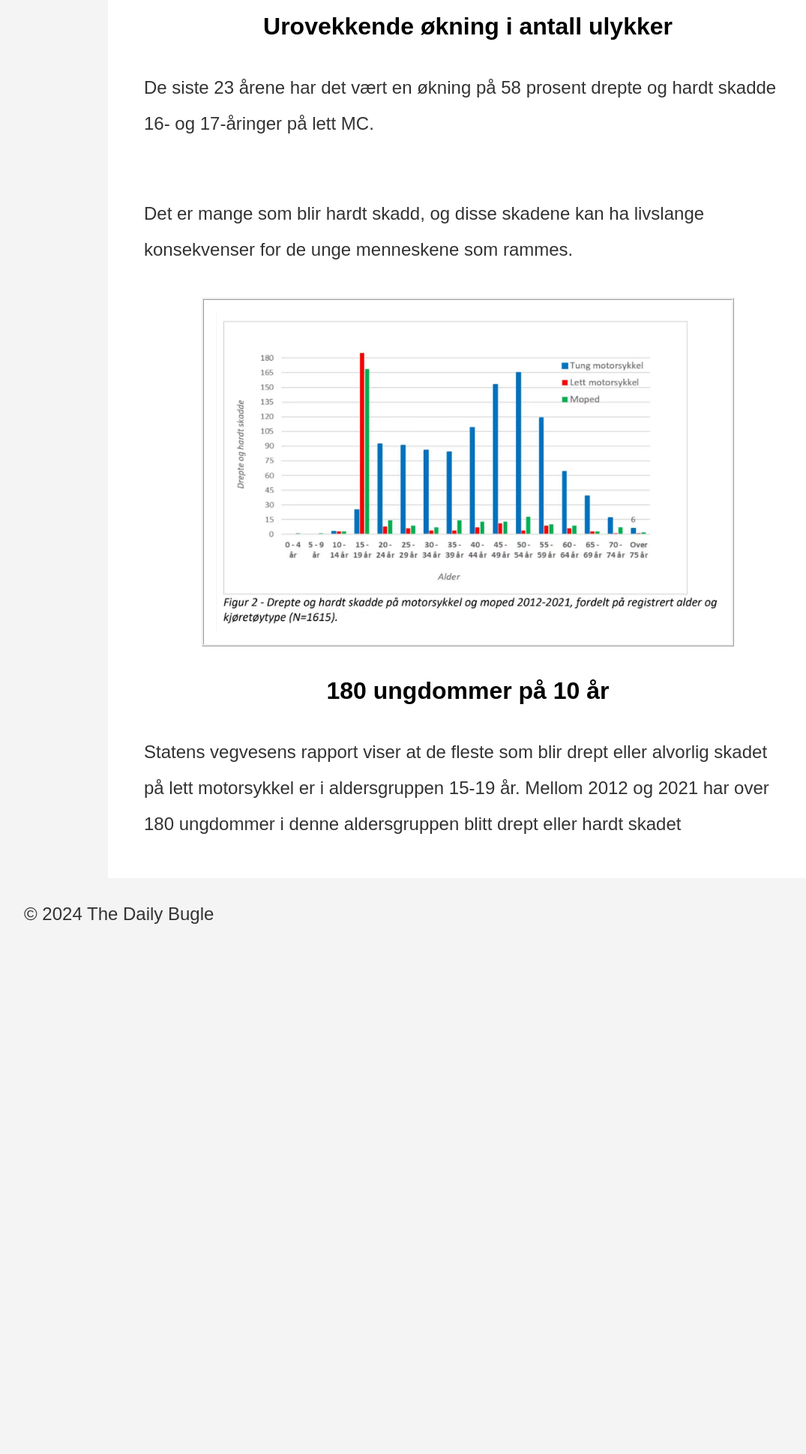
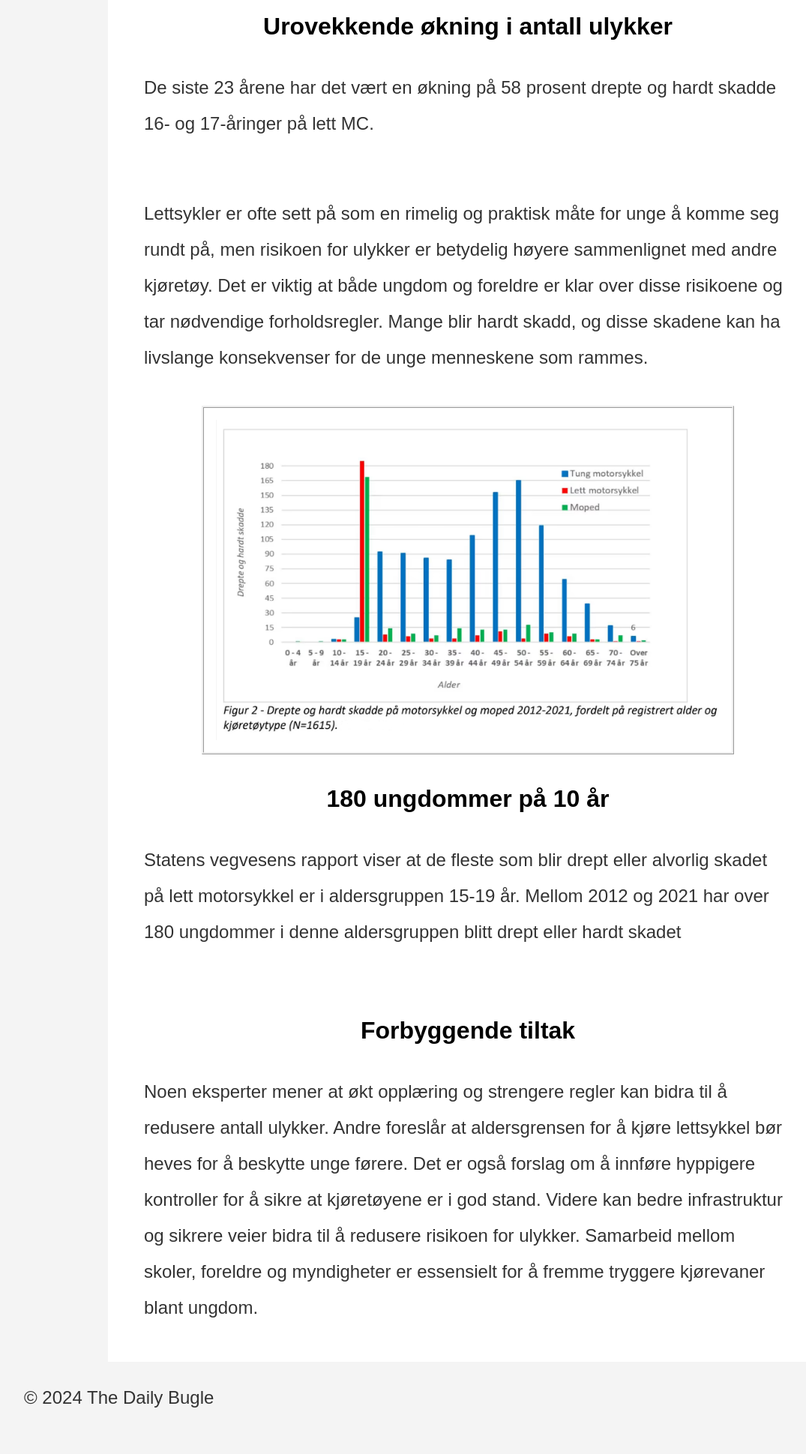
Before and after one commit to AndreMooore/DailyBugle-motorsykkel, a plain HTML site: page index.html in a window 1280 px wide. Shown: the part 1763-3702 px from the top of the page at 75% size, without its empty margins (16-1091 px from the left). Before the commit the page ends 3078 px from the top, so only its background shows below. Drawn offline with Linux system fonts and the light colour scheme.

Commit message:
Ferdig utkast.

```diff
--- a/index.html
+++ b/index.html
@@ -32,8 +32,12 @@
         skadde 16- og 17-åringer på lett MC.
       </p>
       <p>
-        Det er mange som blir hardt skadd, og disse skadene kan ha livslange
-        konsekvenser for de unge menneskene som rammes.
+        Lettsykler er ofte sett på som en rimelig og praktisk måte for unge å
+        komme seg rundt på, men risikoen for ulykker er betydelig høyere
+        sammenlignet med andre kjøretøy. Det er viktig at både ungdom og
+        foreldre er klar over disse risikoene og tar nødvendige forholdsregler.
+        Mange blir hardt skadd, og disse skadene kan ha livslange konsekvenser
+        for de unge menneskene som rammes.
       </p>
 
       <img id="stats" src="IMG/Screenshot 2024-10-20 144743.png" alt="" />
@@ -44,6 +48,16 @@
         2012 og 2021 har over 180 ungdommer i denne aldersgruppen blitt drept
         eller hardt skadet
       </p>
+      <h2 class="bold">Forbyggende tiltak</h2>
+      <p>
+        Noen eksperter mener at økt opplæring og strengere regler kan bidra til
+        å redusere antall ulykker. Andre foreslår at aldersgrensen for å kjøre
+        lettsykkel bør heves for å beskytte unge førere. Det er også forslag om
+        å innføre hyppigere kontroller for å sikre at kjøretøyene er i god
+        stand. Videre kan bedre infrastruktur og sikrere veier bidra til å
+        redusere risikoen for ulykker. Samarbeid mellom skoler, foreldre og
+        myndigheter er essensielt for å fremme tryggere kjørevaner blant ungdom.
+      </p>
     </main>
     <footer>
       <p>© 2024 The Daily Bugle</p>
```
